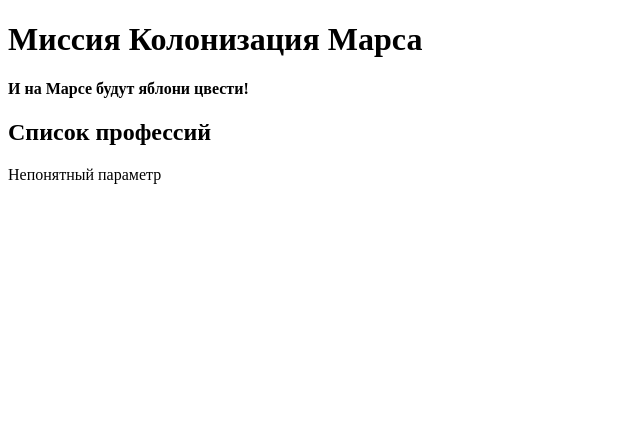
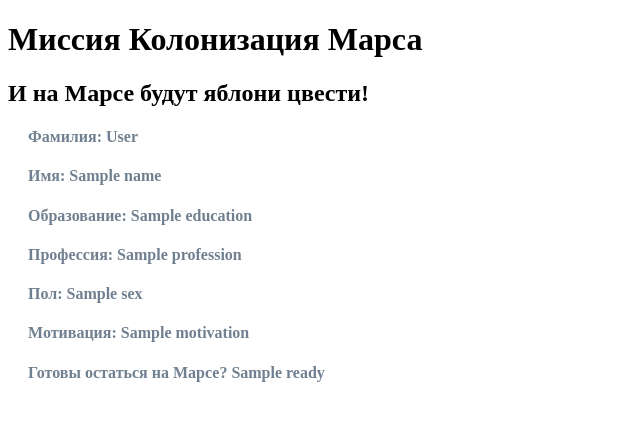
Before and after one commit to JstSmbd/mars, a Flask app: template templates/training.html in a window 1280 px wide. Shown: the top 421 px of the page, without its empty margins (0-640 px from the left). Run offline with Flask 2, Linux system fonts and the light colour scheme; the template is opened without the code that fills it: most values are stand-ins (such as "Sample title", 1, 10 or a date in 2020).

Commit message:
К задаче "Автоматический ответ"

```diff
--- a/main.py
+++ b/main.py
@@ -2,15 +2,20 @@ from flask import Flask, url_for, request, render_template
 app = Flask(__name__)
 
 
-@app.route('/list_prof/<string:mode>')
-def index(mode):
-    return render_template('training.html', mode=mode,
-                           professions=["инженер-исследователь", "пилот", "строитель", "экзобиолог",
-                                        "врач", "инженер по терраформированию", "климатолог",
-                                        "специалист по радиационной защите", "астрогеолог",
-                                        "гляциолог", "инженер жизнеобеспечения", "метеоролог",
-                                        "оператор марсохода", "киберинженер", "штурман",
-                                        "пилот дронов"])
+@app.route('/answer')
+@app.route('/auto_answer')
+def index():
+    params = {
+        "title": "Анкета",
+        "surname": "Watny",
+        "name": "Mark",
+        "education": "выше среднего",
+        "profession": "штурман марсохода",
+        "sex": "male",
+        "motivation": "Всегда мечтал застрять на Марсе!",
+        "ready": True
+    }
+    return render_template('training.html', **params)
 
 
 if __name__ == '__main__':
--- a/static/css/style.css
+++ b/static/css/style.css
@@ -29,3 +29,8 @@
     text-decoration: underline;
     text-decoration-style: solid;
 }
+
+h4 {
+    color: SlateGrey;
+    padding-left: 20px;
+}
--- a/templates/base.html
+++ b/templates/base.html
@@ -6,7 +6,7 @@
     </head>
     <body>
         <h1>Миссия Колонизация Марса</h1>
-        <h4>И на Марсе будут яблони цвести!</h4>
+        <h2>И на Марсе будут яблони цвести!</h2>
     <main role="main" class="container">
         {% block content %}{% endblock %}
     </main>
--- a/templates/training.html
+++ b/templates/training.html
@@ -1,21 +1,12 @@
 {% extends "base.html" %}
 
 {% block content %}
-    <link rel="stylesheet" type="text/css" href="{{ url_for('static', filename='css/style.css') }}" />
-    <h2>Список профессий</h2>
-    {% if mode == "ul" %}
-    <ul>
-        {% for item in professions %}
-            <li>{{item}}</li>
-        {% endfor %}
-    </ul>
-    {% elif mode == "ol" %}
-    <ol>
-        {% for item in professions %}
-            <li>{{item}}</li>
-        {% endfor %}
-    </ol>
-    {% else %}
-    <div>Непонятный параметр</div>
-    {% endif %}
+<link rel="stylesheet" type="text/css" href="{{ url_for('static', filename='css/style.css') }}" />
+<h4>Фамилия: {{ surname }}</h4>
+<h4>Имя: {{ name }}</h4>
+<h4>Образование: {{ education }}</h4>
+<h4>Профессия: {{ profession }}</h4>
+<h4>Пол: {{ sex }}</h4>
+<h4>Мотивация: {{ motivation }}</h4>
+<h4>Готовы остаться на Марсе? {{ ready }}</h4>
 {% endblock %}
```
